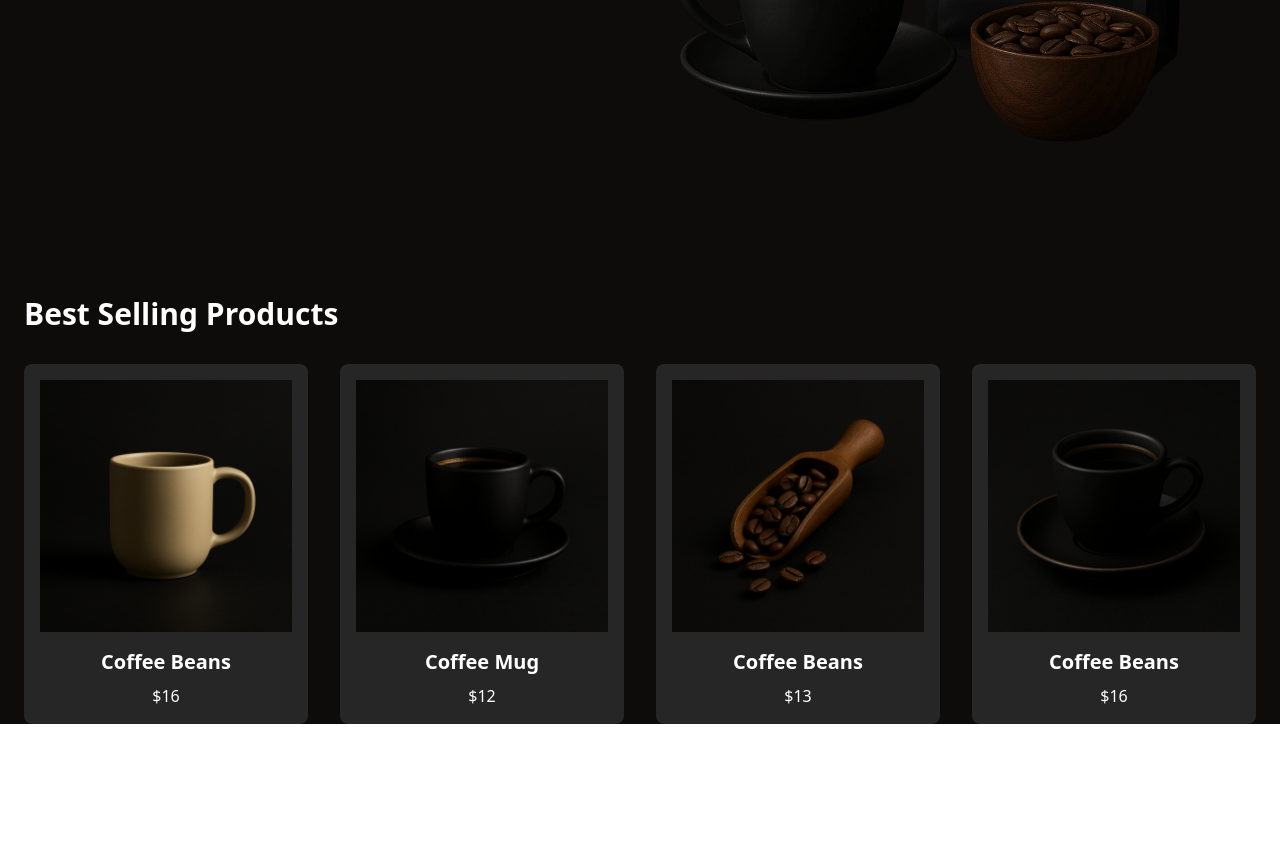
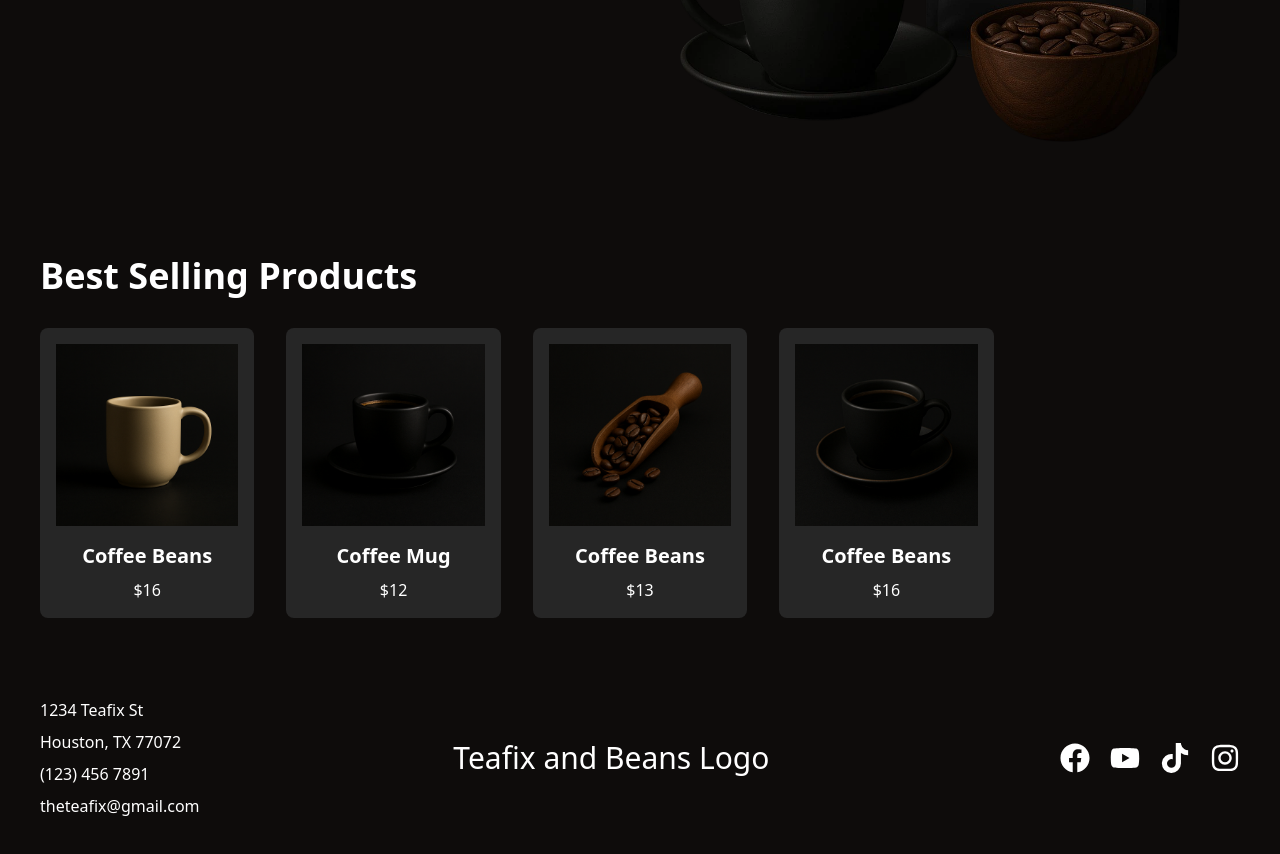
Before and after one commit to TylerP2405/Teafix-Website, a React (Vite) app: page / in a window 1280 px wide. Shown: the part 530-1384 px from the top of the page. Before the commit the page ends 1254 px from the top, so only its background shows below. Built offline with nearby package versions, Linux system fonts and the light colour scheme.

Commit message:
Added Footer component. Finish HomeScreen for now

```diff
--- a/package.json
+++ b/package.json
@@ -16,6 +16,7 @@
     "@testing-library/user-event": "^14.6.1",
     "react": "^19.0.0",
     "react-dom": "^19.0.0",
+    "react-icons": "^5.5.0",
     "tailwindcss": "^4.1.3"
   },
   "devDependencies": {
--- a/src/App.tsx
+++ b/src/App.tsx
@@ -2,15 +2,17 @@ import React from "react";
 import Navbar from "./components/Navbar";
 import HeroSection from "./components/HeroSection";
 import ProductSection from "./components/ProductSection";
+import Footer from "./components/Footer";
+import HomePage from "./pages/HomePage";
 
 const App = () => {
   return (
-    <div>
+    <div className="min-h-screen flex flex-col">
       <Navbar />
-      <main>
-        <HeroSection/>
-        <ProductSection/>
+      <main className="flex-1">
+        <HomePage />
       </main>
+      <Footer />
     </div>
   )
 }
--- /dev/null
+++ b/src/components/Footer.tsx
@@ -0,0 +1,33 @@
+import { FaFacebook } from "react-icons/fa";
+import { FaInstagram } from "react-icons/fa";
+import { FaYoutube } from "react-icons/fa";
+import { FaTiktok } from "react-icons/fa6";
+
+
+const Footer = () => {
+    return (
+        <footer className="bg-[#0E0C0B] text-white py-10">
+            <div className="max-w-screen mx-auto flex flex-col gap-y-10 md:flex-row justify-between items-center">
+                <div className="flex flex-1 flex-col space-y-2 px-10">
+                    <p>1234 Teafix St</p>
+                    <p>Houston, TX 77072</p>
+                    <p>(123) 456 7891</p>
+                    <p>theteafix@gmail.com</p>
+                </div>
+
+                <div className="flex flex-1">
+                    <h1 className="text-3xl">Teafix and Beans Logo </h1>
+                </div>
+
+                <div className="flex flex-1 flex-row gap-5 justify-end bg-[#0E0C0B] px-10 text-3xl">
+                    <a href="#" className="hover:text-gray-400 transition"><FaFacebook/></a>
+                    <a href="#" className="hover:text-gray-400 transition"><FaYoutube/></a>
+                    <a href="#" className="hover:text-gray-400 transition"><FaTiktok/></a>
+                    <a href="#" className="hover:text-gray-400 transition"><FaInstagram/></a>
+                </div>
+            </div>
+        </footer>
+    )
+}
+
+export default Footer;
--- a/src/components/HeroSection.tsx
+++ b/src/components/HeroSection.tsx
@@ -3,7 +3,7 @@ import CoffeeImage from '../assets/CoffeeImageForHomeScreen (1).webp';
 
 const HeroSection = () => {
   return (
-    <section className="w-full flex flex-col md:flex-row items-center justify-between px-10 py-20 bg-[#0E0C0B] gap-8">
+    <section className="w-full flex flex-col md:flex-row items-center justify-between px-10 pt-20 bg-[#0E0C0B] gap-8">
 
       <div className="flex-1 max-w-xl text-center md:text-left md:mb-100">
         <h1 className="text-3xl md:text-5xl font-extrabold mb-4 text-white">Vietnamese Best Coffee</h1>
--- a/src/components/ProductSection.tsx
+++ b/src/components/ProductSection.tsx
@@ -12,12 +12,14 @@ const ProductSection = () => {
     ]
 
     return (
-        <section className="px-6 bg-[#0E0C0B] text-white">
-          <h2 className="text-3xl font-bold mb-8">Best Selling Products</h2>
-          <div className="grid grid-cols-1 sm:grid-cols-2 md:grid-cols-4 gap-8">
-            {products.map((item) => (
-              <ProductCard key={item.id} product={item} />
-            ))}
+        <section className="bg-[#0E0C0B] text-white">
+          <div className="flex flex-1 flex-col py-10 px-10">
+            <h2 className="text-4xl font-bold mb-8">Best Selling Products</h2>
+            <div className="grid grid-cols-2 sm:grid-cols-3 md:grid-cols-5 gap-8 text-center">
+              {products.map((item) => (
+                <ProductCard key={item.id} product={item} />
+              ))}
+            </div>
           </div>
         </section>
       );
--- /dev/null
+++ b/src/pages/HomePage.tsx
@@ -0,0 +1,13 @@
+import HeroSection from "../components/HeroSection"
+import ProductSection from "../components/ProductSection"
+
+const HomePage = () => {
+    return (
+        <>
+            <HeroSection />
+            <ProductSection />
+        </>
+    )
+}
+
+export default HomePage
```
Also changed, not shown: 1 other file (tests, documents, lock files or other folders).
